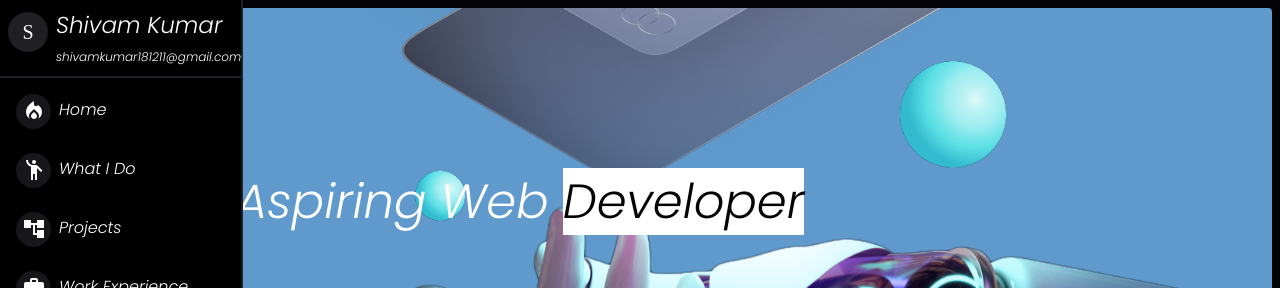
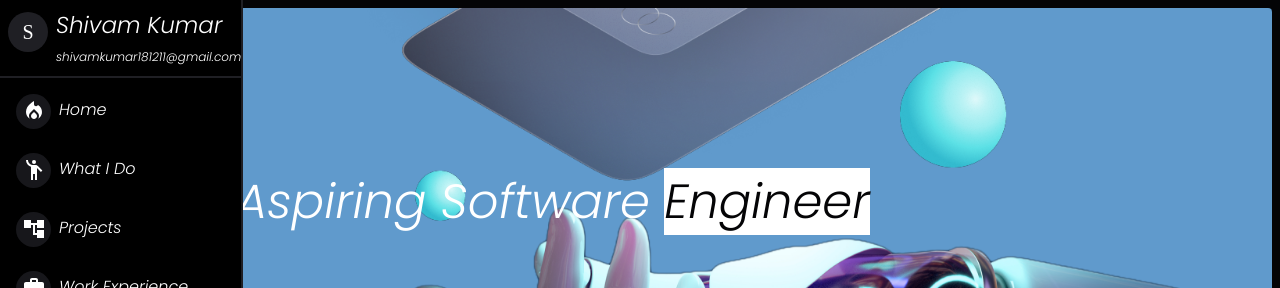
Before and after one commit to shivam30072/scoreboard, a Next.js app: page / in a window 1280 px wide. Shown: the top 288 px of the page. Built offline with nearby package versions, Linux system fonts and the light colour scheme.

Commit message:
title change

```diff
--- a/src/components/HeroSection.js
+++ b/src/components/HeroSection.js
@@ -34,9 +34,9 @@ const HeroSection = forwardRef(
               color: "#fff",
             }}
           >
-            Aspiring Web{" "}
+            Aspiring Software{" "}
             <span style={{ color: "#040406ff", backgroundColor: "white" }}>
-              Developer
+              Engineer
             </span>
           </Box>
         </Box>
```
